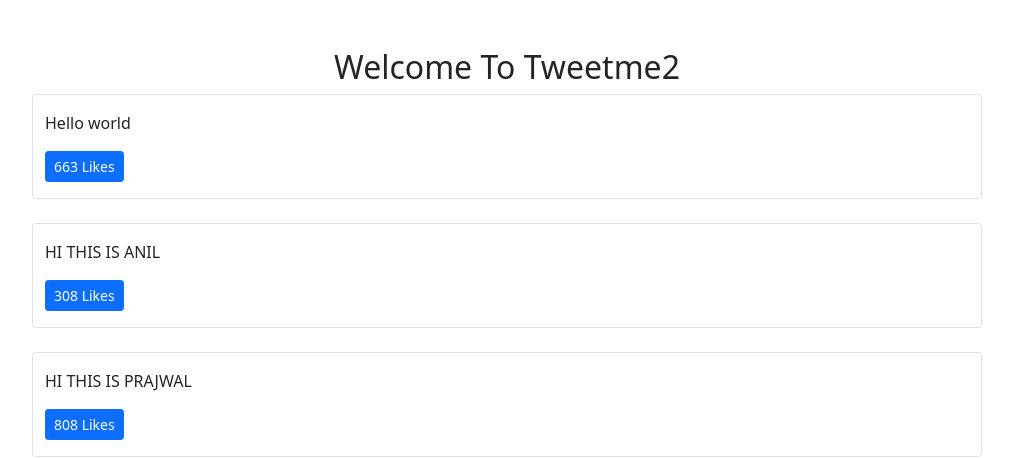
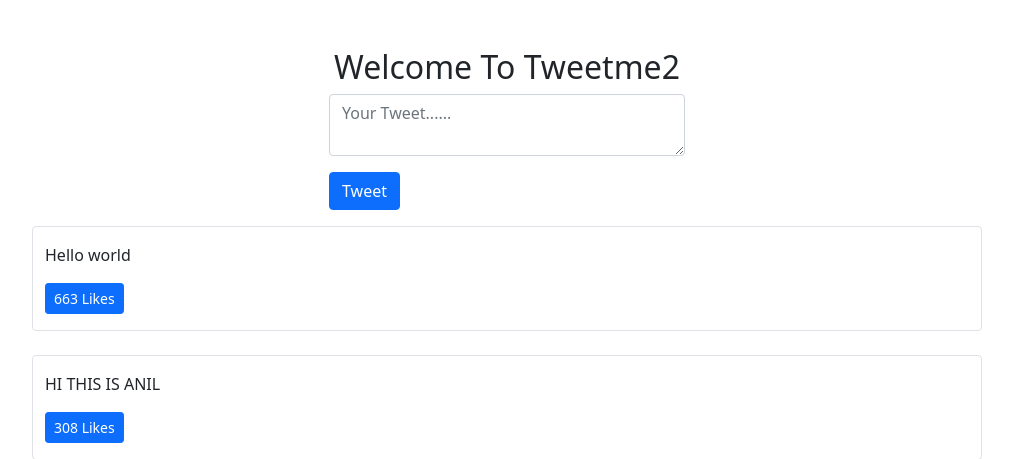
Before and after one commit to prajwalmahajan101/tweetme2, a Django app: page / in a window 1280 px wide. Shown: the part 56-515 px from the top of the page, without its empty margins (133-1146 px from the left). Run offline with Django 3.2, Linux system fonts and the light colour scheme; data comes from the database, SQL or seed files in the repository; both versions use the stored data as it was after the commit; data that the repository does not hold is empty.

Commit message:
New Home Page With Tweet Create From

```diff
--- a/templates/pages/home.html
+++ b/templates/pages/home.html
@@ -6,13 +6,22 @@
 
 {% block content %}
 <div class="row text-center">
-  <div class="col">
-      <h2>Welcome To Tweetme2</h2>
-  </div>
+    <div class="col">
+        <h2>Welcome To Tweetme2</h2>
+    </div>
 </div>
-
-<div class ='row' id="tweet">
-  Loading....
+<div class='row mb-3'>
+    <div class='col-md-4 mx-auto col-10'>
+        <form action="/create-tweets/" class="form" method="post">
+            {% csrf_token %}
+            <input name="next" type="hidden" value="/">
+            <textarea class="form-control mb-3" name="content" placeholder="Your Tweet......"></textarea>
+            <button class="btn btn-primary" type="submit">Tweet</button>
+        </form>
+    </div>
+</div>
+<div class='row' id="tweet">
+    Loading....
 </div>
 <script>
 const tweetElement = document.getElementById("tweet")
--- a/tweetme2/settings.py
+++ b/tweetme2/settings.py
@@ -26,7 +26,7 @@ SECRET_KEY = 'lh8-$9st)v11gl@t0jh+=2at(vb1xb^4fnea1fkyv*b51q5q6*'
 # SECURITY WARNING: don't run with debug turned on in production!
 DEBUG = True
 
-ALLOWED_HOSTS = []
+ALLOWED_HOSTS = ['127.0.0.1']
 
 
 # Application definition
--- a/tweets/views.py
+++ b/tweets/views.py
@@ -1,21 +1,27 @@
 import random
-from django.shortcuts import render
+from django.shortcuts import render, redirect
 from django.http import JsonResponse
+from django.utils.http import is_safe_url
+from django.conf import settings
 
 from .form import Tweetfrom
 from .models import Tweet
 
 # Create your views here.
 
-def home_view(request,*args, **kwargs):
+ALLOWED_HOST = settings.ALLOWED_HOSTS
+
+
+def home_view(request, *args, **kwargs):
     # return HttpResponse("<h1>Hello World</h1>")
-    return render(request,"pages/home.html",context={},status=200)
+    return render(request, "pages/home.html", context={}, status=200)
 
-def tweet_list_view(request,*args,**kwargs):
+
+def tweet_list_view(request, *args, **kwargs):
     qs = Tweet.objects.all()
-    tweet_list = [{'id':x.id,'content':x.content,'likes': random.randint(0,1234)} for x in qs]
-    data={
-        'isUser' : False,
+    tweet_list = [{'id': x.id, 'content': x.content, 'likes': random.randint(0, 1234)} for x in qs]
+    data = {
+        'isUser': False,
         'response' : tweet_list
     }
     return JsonResponse(data)
@@ -36,8 +42,12 @@ def tweet_detail_view(request,tweet_id,*args, **kwargs):
 
 def tweet_create_view(request, *args, **kwargs):
     form = Tweetfrom(request.POST or None)
+    next_url = request.POST.get("next") or None
+
     if form.is_valid():
         obj = form.save(commit=False)
         obj.save()
+        if next_url != None and is_safe_url(next_url, ALLOWED_HOST):
+            return redirect(next_url)
         form = Tweetfrom()
     return render(request, 'components/form.html', context={"form": form})
```
Also changed, not shown: db.sqlite3.
